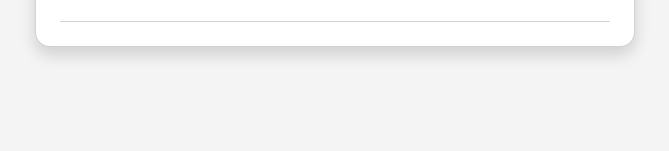
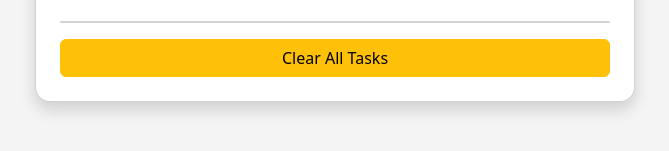
Before and after one commit to ankitredeemcode72-jpg/Todo-App, a plain HTML site: page index.html in a window 1280 px wide. Shown: the part 215-366 px from the top of the page, without its empty margins (305-974 px from the left). Drawn offline with nearby package versions, Linux system fonts and the light colour scheme.

Commit message:
Day 7 Added Clear All Tasks feature

```diff
--- a/index.html
+++ b/index.html
@@ -48,6 +48,15 @@ id="taskList"
 class="list-group mt-3">
 
 </ul>
+<button
+
+class="btn btn-warning mt-3"
+
+onclick="clearTasks()">
+
+Clear All Tasks
+
+</button>
 
     </div>
 
--- a/script.js
+++ b/script.js
@@ -71,3 +71,20 @@ function displayTasks() {
 
     });
 }
+function clearTasks(){
+
+    let answer=
+
+    confirm("Delete all tasks?");
+
+    if(answer){
+
+        tasks=[];
+
+        localStorage.removeItem("tasks");
+
+        displayTasks();
+
+    }
+
+}
```
Also changed, not shown: Screenshots/day 7/Screenshot 2026-06-15 215153.png (added), Screenshots/day 7/Screenshot 2026-06-15 215206.png (added), Screenshots/day 7/Screenshot 2026-06-15 215222.png (added), Screenshots/day 7/Screenshot 2026-06-15 215237.png (added), Screenshots/day 7/Screenshot 2026-06-15 215251.png (added).
